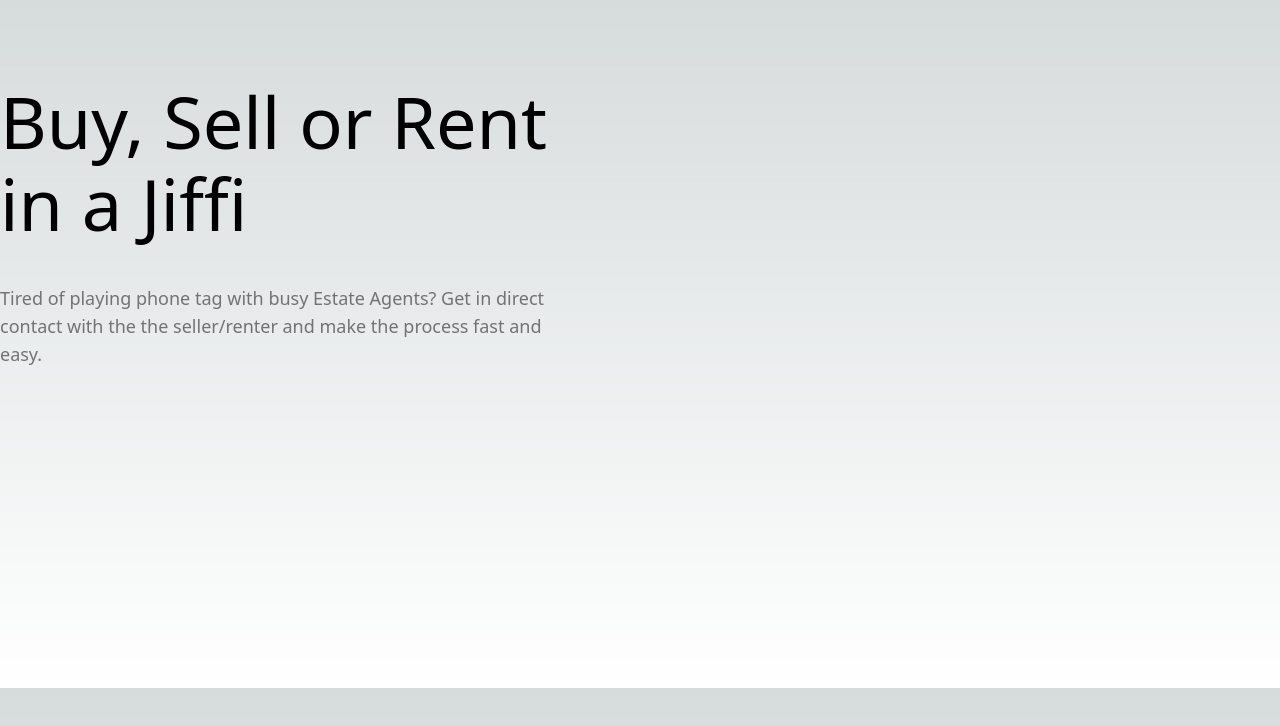
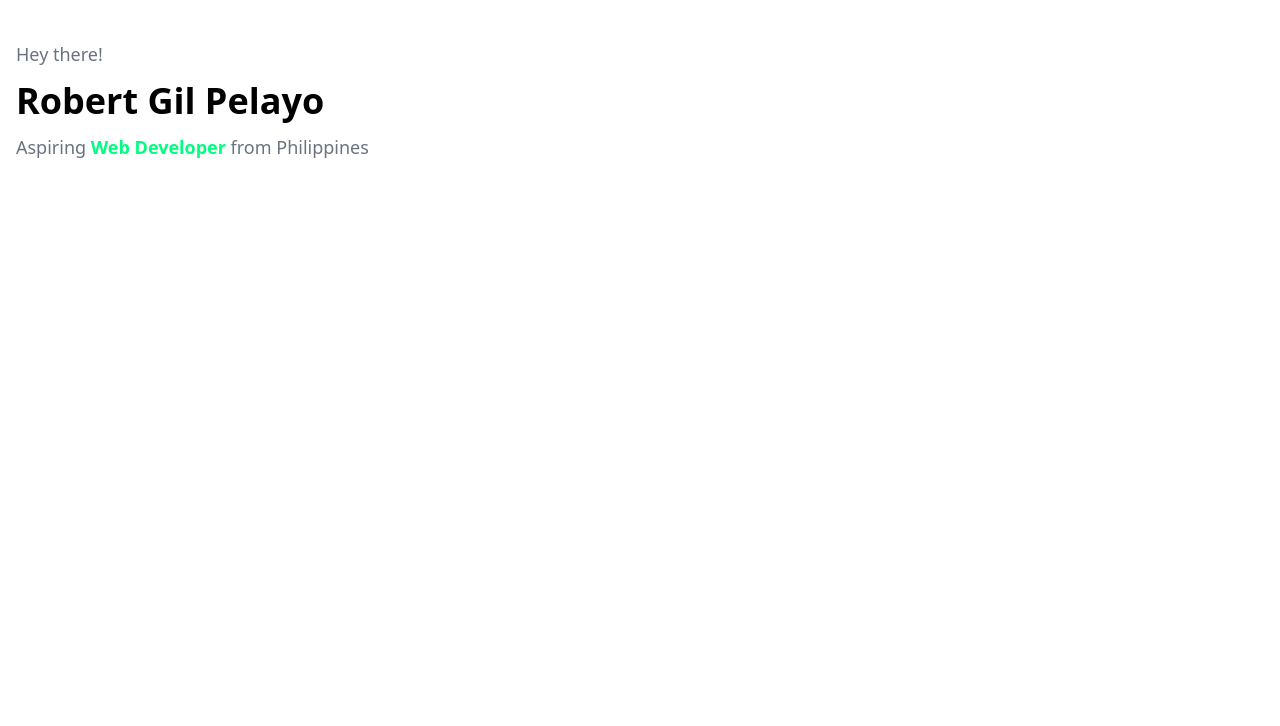
Before and after one commit to bnycheats/my-porfolio, a Next.js app: page / in a window 1280 px wide. Shown: the top 726 px of the page. Built offline with nearby package versions, Linux system fonts and the light colour scheme.

Commit message:
set global scss, hero section - not done

```diff
--- a/package.json
+++ b/package.json
@@ -17,6 +17,7 @@
     "next": "13.2.3",
     "react": "18.2.0",
     "react-dom": "18.2.0",
+    "sass": "^1.58.3",
     "typescript": "4.9.5"
   },
   "devDependencies": {
--- a/src/components/SectionHero/SectionHero.tsx
+++ b/src/components/SectionHero/SectionHero.tsx
@@ -3,34 +3,36 @@ import React, { FC } from "react";
 interface SectionHeroProps {}
 
 export const SectionHero: FC<SectionHeroProps> = () => (
-  <div className="flex flex-col relative pt-10 lg:pt-20">
+  <div className="flex flex-col relative pt-10">
     <div className="flex flex-col lg:flex-row lg:items-center">
       <div
         className={`
         flex-shrink-0
-        lg:w-1/2
+        w-1/2
         flex
         flex-col
         items-start
-        space-y-8
-        sm:space-y-10
-        pb-14
-        lg:pb-48
-        xl:pr-14
-        lg:mr-10
-        xl:mr-0
+        space-y-3
       `}
       >
+        <span
+          className={`
+          text-base
+          md:text-lg
+          text-neutral-500
+          dark:text-neutral-400
+        `}
+        >
+          Hey there!
+        </span>
         <h2
           className={`
-          font-medium
+          font-bold
           text-4xl
-          md:text-5xl
-          xl:text-7xl
           !leading-[114%]
         `}
         >
-          Buy, Sell or Rent in a Jiffi
+          Robert Gil Pelayo
         </h2>
         <span
           className={`
@@ -40,8 +42,9 @@ export const SectionHero: FC<SectionHeroProps> = () => (
           dark:text-neutral-400
         `}
         >
-          Tired of playing phone tag with busy Estate Agents? Get in direct
-          contact with the the seller/renter and make the process fast and easy.
+          Aspiring{" "}
+          <span className="font-bold text-primary-500">Web Developer</span> from
+          Philippines
         </span>
       </div>
     </div>
--- a/src/pages/_app.tsx
+++ b/src/pages/_app.tsx
@@ -1,6 +1,6 @@
-import '@/styles/globals.css'
-import type { AppProps } from 'next/app'
+import "@/styles/globals.scss";
+import type { AppProps } from "next/app";
 
 export default function App({ Component, pageProps }: AppProps) {
-  return <Component {...pageProps} />
+  return <Component {...pageProps} />;
 }
--- /dev/null
+++ b/src/styles/_theme_colors.scss
@@ -0,0 +1,37 @@
+:root {
+  // PRIMARY COLOR
+  --c-primary-50: 128, 255, 191;
+  --c-primary-100: 102, 255, 179;
+  --c-primary-200: 77, 255, 166;
+  --c-primary-300: 51, 255, 153;
+  --c-primary-400: 26, 255, 140;
+  --c-primary-500: 0, 255, 127;
+  --c-primary-600: 0, 230, 115;
+  --c-primary-700: 0, 204, 102;
+  --c-primary-800: 0, 179, 89;
+  --c-primary-900: 0, 153, 77;
+
+  // SECONDARY COLOR
+  --c-secondary-50: 240, 253, 250;
+  --c-secondary-100: 204, 251, 241;
+  --c-secondary-200: 153, 246, 228;
+  --c-secondary-300: 153, 246, 228;
+  --c-secondary-400: 45, 212, 191;
+  --c-secondary-500: 20, 184, 166;
+  --c-secondary-600: 13, 148, 136;
+  --c-secondary-700: 15, 118, 110;
+  --c-secondary-800: 17, 94, 89;
+  --c-secondary-900: 19, 78, 74;
+
+  // NEUTRAL COLOR
+  --c-neutral-50: 249, 250, 251;
+  --c-neutral-100: 243, 244, 246;
+  --c-neutral-200: 229, 231, 235;
+  --c-neutral-300: 209, 213, 219;
+  --c-neutral-400: 156, 163, 175;
+  --c-neutral-500: 107, 114, 128;
+  --c-neutral-600: 75, 85, 99;
+  --c-neutral-700: 55, 65, 81;
+  --c-neutral-800: 31, 41, 55;
+  --c-neutral-900: 17, 24, 39;
+}
--- a/src/styles/globals.css
+++ /dev/null
@@ -1,111 +0,0 @@
-@tailwind base;
-@tailwind components;
-@tailwind utilities;
-
-:root {
-  --max-width: 1100px;
-  --border-radius: 12px;
-  --font-mono: ui-monospace, Menlo, Monaco, "Cascadia Mono", "Segoe UI Mono",
-    "Roboto Mono", "Oxygen Mono", "Ubuntu Monospace", "Source Code Pro",
-    "Fira Mono", "Droid Sans Mono", "Courier New", monospace;
-
-  --foreground-rgb: 0, 0, 0;
-  --background-start-rgb: 214, 219, 220;
-  --background-end-rgb: 255, 255, 255;
-
-  --primary-glow: conic-gradient(
-    from 180deg at 50% 50%,
-    #16abff33 0deg,
-    #0885ff33 55deg,
-    #54d6ff33 120deg,
-    #0071ff33 160deg,
-    transparent 360deg
-  );
-  --secondary-glow: radial-gradient(
-    rgba(255, 255, 255, 1),
-    rgba(255, 255, 255, 0)
-  );
-
-  --tile-start-rgb: 239, 245, 249;
-  --tile-end-rgb: 228, 232, 233;
-  --tile-border: conic-gradient(
-    #00000080,
-    #00000040,
-    #00000030,
-    #00000020,
-    #00000010,
-    #00000010,
-    #00000080
-  );
-
-  --callout-rgb: 238, 240, 241;
-  --callout-border-rgb: 172, 175, 176;
-  --card-rgb: 180, 185, 188;
-  --card-border-rgb: 131, 134, 135;
-}
-
-@media (prefers-color-scheme: dark) {
-  :root {
-    --foreground-rgb: 255, 255, 255;
-    --background-start-rgb: 0, 0, 0;
-    --background-end-rgb: 0, 0, 0;
-
-    --primary-glow: radial-gradient(rgba(1, 65, 255, 0.4), rgba(1, 65, 255, 0));
-    --secondary-glow: linear-gradient(
-      to bottom right,
-      rgba(1, 65, 255, 0),
-      rgba(1, 65, 255, 0),
-      rgba(1, 65, 255, 0.3)
-    );
-
-    --tile-start-rgb: 2, 13, 46;
-    --tile-end-rgb: 2, 5, 19;
-    --tile-border: conic-gradient(
-      #ffffff80,
-      #ffffff40,
-      #ffffff30,
-      #ffffff20,
-      #ffffff10,
-      #ffffff10,
-      #ffffff80
-    );
-
-    --callout-rgb: 20, 20, 20;
-    --callout-border-rgb: 108, 108, 108;
-    --card-rgb: 100, 100, 100;
-    --card-border-rgb: 200, 200, 200;
-  }
-}
-
-* {
-  box-sizing: border-box;
-  padding: 0;
-  margin: 0;
-}
-
-html,
-body {
-  max-width: 100vw;
-  overflow-x: hidden;
-}
-
-body {
-  color: rgb(var(--foreground-rgb));
-  background: linear-gradient(
-      to bottom,
-      transparent,
-      rgb(var(--background-end-rgb))
-    )
-    rgb(var(--background-start-rgb));
-}
-
-a {
-  color: inherit;
-  text-decoration: none;
-}
-
-@media (prefers-color-scheme: dark) {
-  html {
-    color-scheme: dark;
-  }
-}
--- /dev/null
+++ b/src/styles/globals.scss
@@ -0,0 +1,13 @@
+@import "./theme_colors";
+
+@tailwind base;
+@tailwind components;
+@tailwind utilities;
+
+html {
+  height: 100%;
+}
+
+body {
+  min-height: 100%;
+}
--- a/tailwind.config.js
+++ b/tailwind.config.js
@@ -1,15 +1,83 @@
-/** @type {import('tailwindcss').Config} */
+const defaultTheme = require("tailwindcss/defaultTheme");
+const colors = require("tailwindcss/colors");
+
+/**
+ * Custom color with css variable color in __theme_color.scss
+ */
+function customColors(cssVar) {
+  return ({ opacityVariable, opacityValue }) => {
+    if (opacityValue !== undefined) {
+      return `rgba(var(${cssVar}), ${opacityValue})`;
+    }
+    if (opacityVariable !== undefined) {
+      return `rgba(var(${cssVar}), var(${opacityVariable}, 1))`;
+    }
+    return `rgb(var(${cssVar}))`;
+  };
+}
+
 module.exports = {
-  content: [
-    "./app/**/*.{js,ts,jsx,tsx}",
-    "./pages/**/*.{js,ts,jsx,tsx}",
-    "./components/**/*.{js,ts,jsx,tsx}",
-
-    // Or if using `src` directory:
-    "./src/**/*.{js,ts,jsx,tsx}",
-  ],
+  content: ["./src/**/*.{js,ts,jsx,tsx,css,scss}"],
+  darkMode: "class",
+  mode: "",
   theme: {
-    extend: {},
+    container: {
+      center: true,
+      padding: {
+        DEFAULT: "1rem",
+        "2xl": "128px",
+      },
+    },
+    fontFamily: {
+      display: ["var(--font-display)", ...defaultTheme.fontFamily.sans],
+      body: ["var(--font-body)", ...defaultTheme.fontFamily.sans],
+    },
+    colors: {
+      transparent: "transparent",
+      current: "currentColor",
+      ...colors,
+      primary: {
+        50: customColors("--c-primary-50"),
+        100: customColors("--c-primary-100"),
+        200: customColors("--c-primary-200"),
+        300: customColors("--c-primary-300"),
+        400: customColors("--c-primary-400"),
+        500: customColors("--c-primary-500"),
+        600: customColors("--c-primary-600"),
+        700: customColors("--c-primary-700"),
+        800: customColors("--c-primary-800"),
+        900: customColors("--c-primary-900"),
+      },
+      secondary: {
+        50: customColors("--c-secondary-50"),
+        100: customColors("--c-secondary-100"),
+        200: customColors("--c-secondary-200"),
+        300: customColors("--c-secondary-300"),
+        400: customColors("--c-secondary-400"),
+        500: customColors("--c-secondary-500"),
+        600: customColors("--c-secondary-600"),
+        700: customColors("--c-secondary-700"),
+        800: customColors("--c-secondary-800"),
+        900: customColors("--c-secondary-900"),
+      },
+      neutral: {
+        50: customColors("--c-neutral-50"),
+        100: customColors("--c-neutral-100"),
+        200: customColors("--c-neutral-200"),
+        300: customColors("--c-neutral-300"),
+        400: customColors("--c-neutral-400"),
+        500: customColors("--c-neutral-500"),
+        600: customColors("--c-neutral-600"),
+        700: customColors("--c-neutral-700"),
+        800: customColors("--c-neutral-800"),
+        900: customColors("--c-neutral-900"),
+      },
+    },
   },
-  plugins: [],
+  variants: {
+    extend: {
+      backgroundColor: ["dark"],
+      textColor: ["dark"],
+    },
+  },
 };
```
Also changed, not shown: 1 other file (tests, documents, lock files or other folders).
